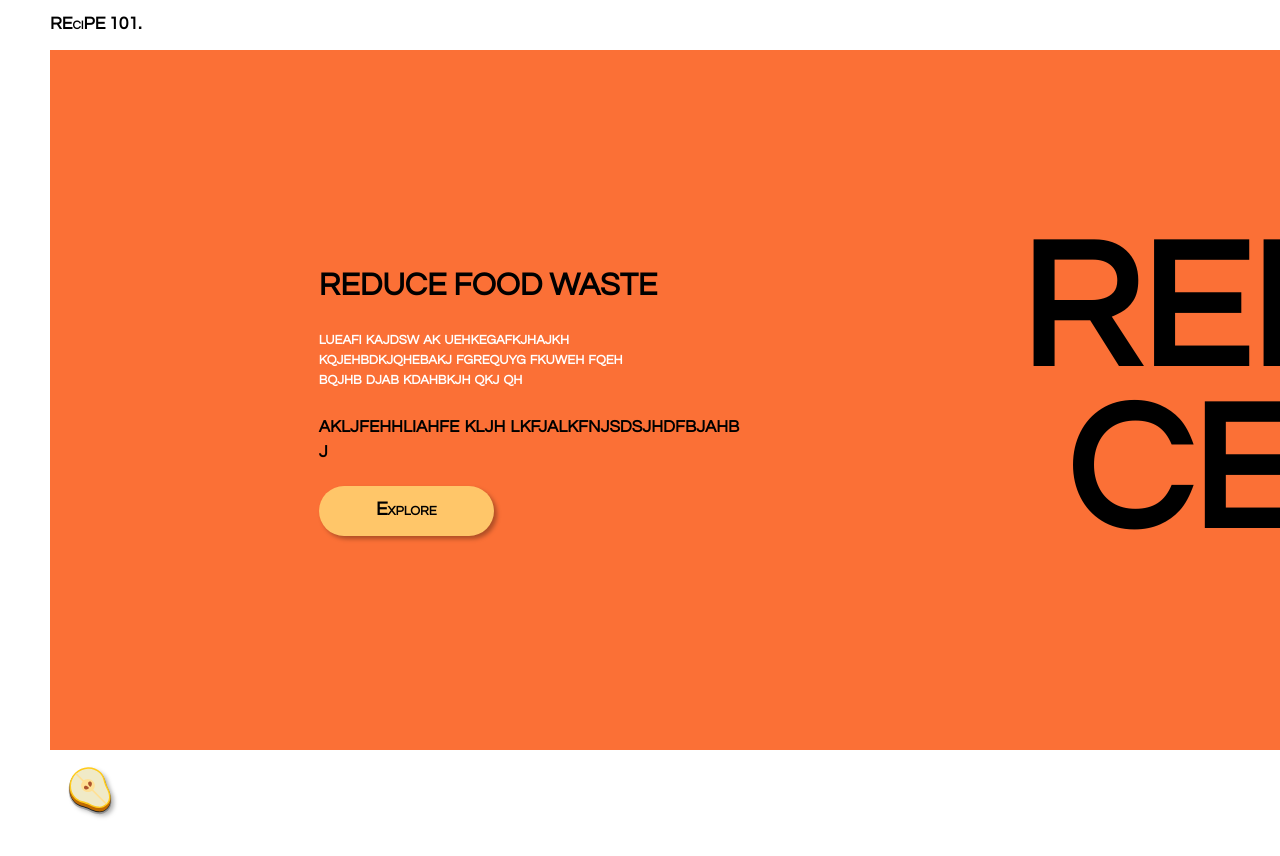
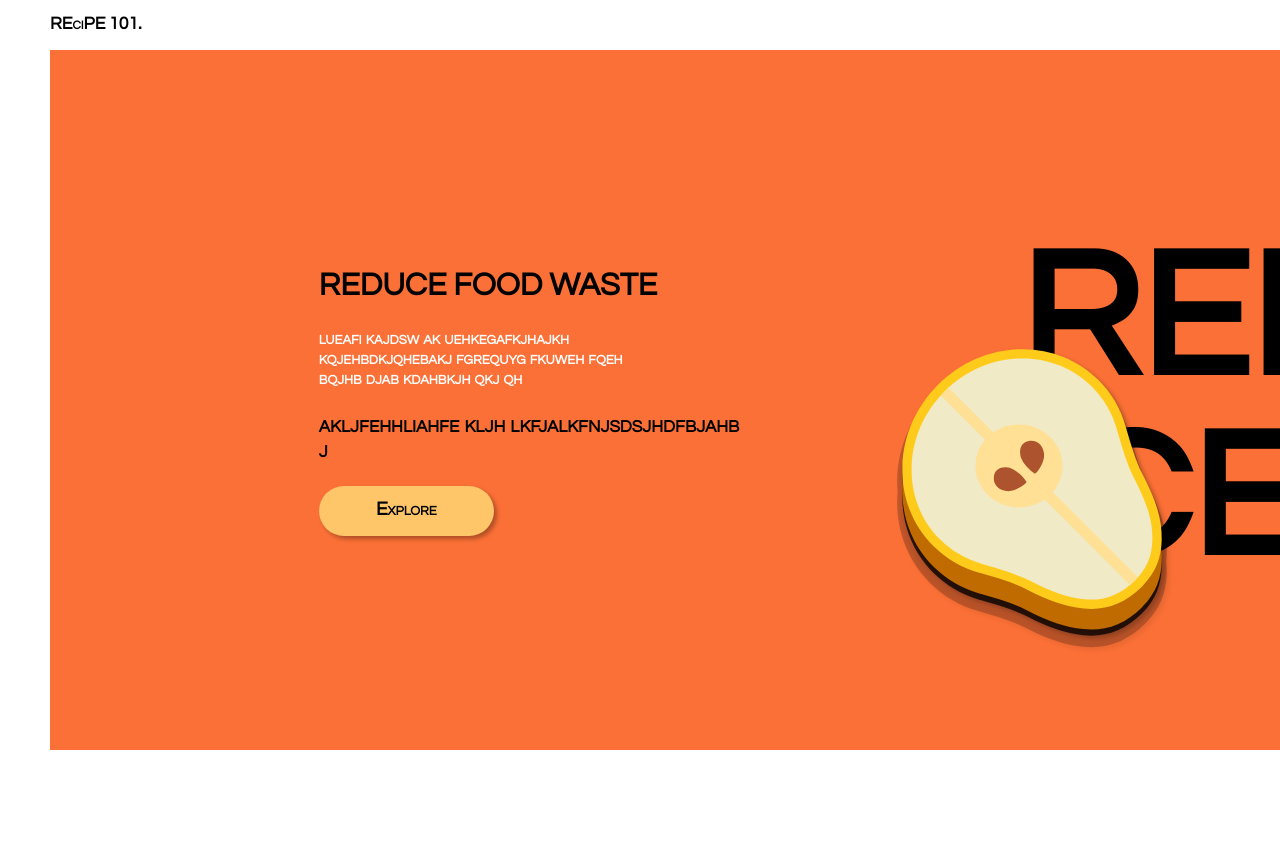
Before and after one commit to MoonJiao123/SDHack2019, a website: page public/front.html in a window 1280 px wide. Shown: the top 856 px of the page. Drawn offline with Linux system fonts and the light colour scheme.

Commit message:
front page animation

```diff
--- a/public/css/style.css
+++ b/public/css/style.css
@@ -38,7 +38,7 @@ body {
     margin-right: -500px;
     font-size: 180px;
     font-weight: 900;
-    line-height: 90%;
+    line-height: 100%;
 }
 
 .header-title span {
@@ -84,14 +84,12 @@ body {
 
 
 /*
-
 .keyframe-test {
     height: 0;
     width: 0;
     background-color: #151515;
     animation: my-animation 2s 2500ms infinite alternate both;
 }
-*/
 
 @keyframes my-animation {
     from {
@@ -101,6 +99,27 @@ body {
     to {
         height: 100px;
         width: 100px;
+    }
+}*/
+
+.keyframe {
+    position: absolute;
+    width: 400px;
+    height: 400px;
+    z-index: 0;
+    top: 400px;
+    left: 6000px;
+    animation: my-animation 2s 2500ms 1 alternate both;
+}
+
+@keyframes my-animation {
+    from {
+        top: 300px;
+        left: 100vw;
+    }
+    to {
+        top: 300px;
+        left: 65vw;
     }
 }
 
--- a/public/front.html
+++ b/public/front.html
@@ -16,8 +16,8 @@
     <div class="nav smallCap" style="font-size: 110%">
         REciPE 101.
     </div>
-    <div class="header-wrapper">
-        <div id="bg-expand" class="header-background">
+    <div class="header-wrapper" style="z-index:10">
+        <div id="bg-expand" class="header-background" style="z-index:10">
             <div class="header-title smallCap">
                 REDU
                 <br />
@@ -41,8 +41,8 @@
             </a>
             <!--a class="btn btn-primary" href="index.html" role="button" id="header-cta">Explore</a-->
         </div>
-        <div>
-            <img class="icon shadow" style="margin:10px" src="images/FoodFlatArt/pear.svg" />
+        <div class="keyframe">
+            <img class="shadow" style="margin:10px" src="images/FoodFlatArt/pear.svg" />
         </div>
     </div>
 
```
